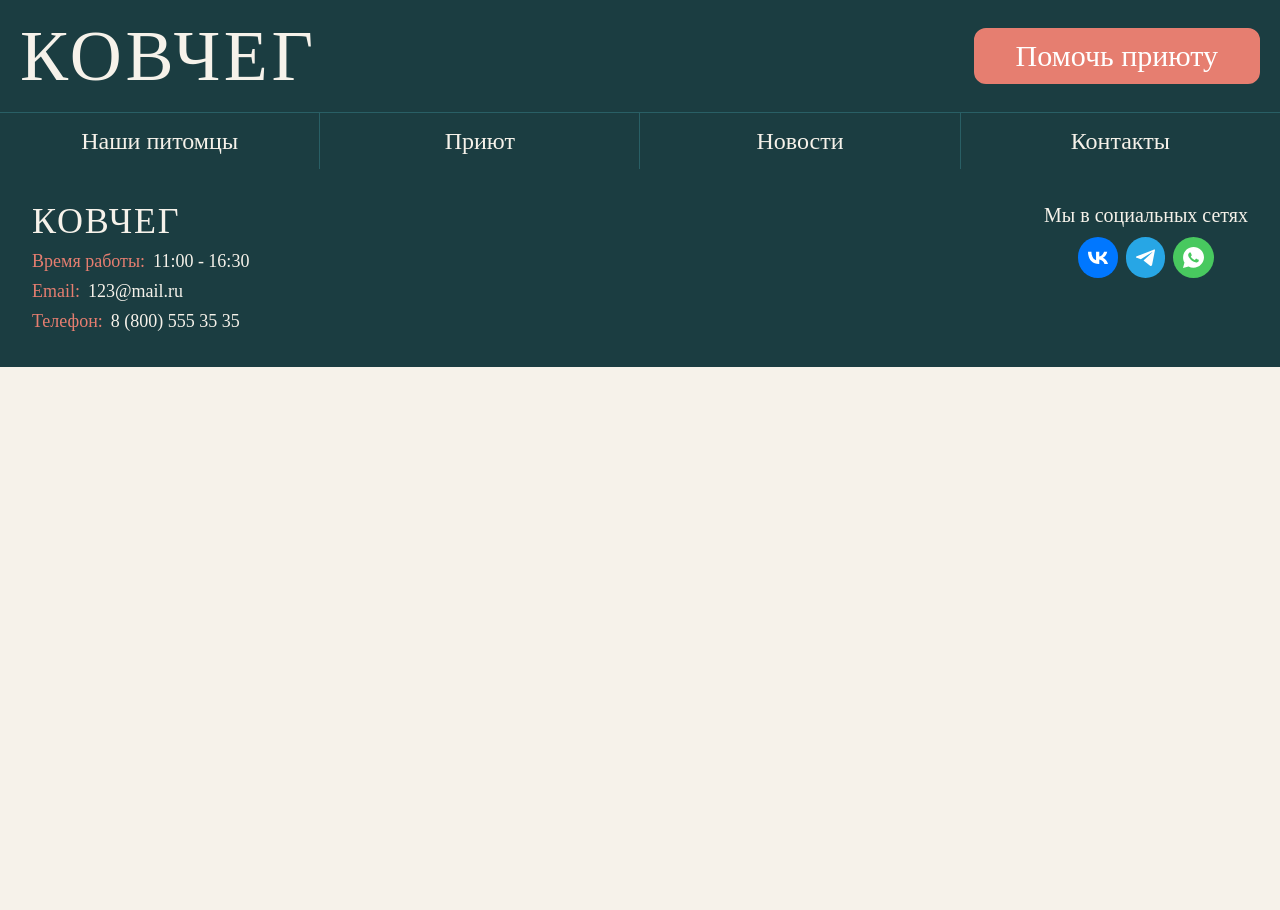
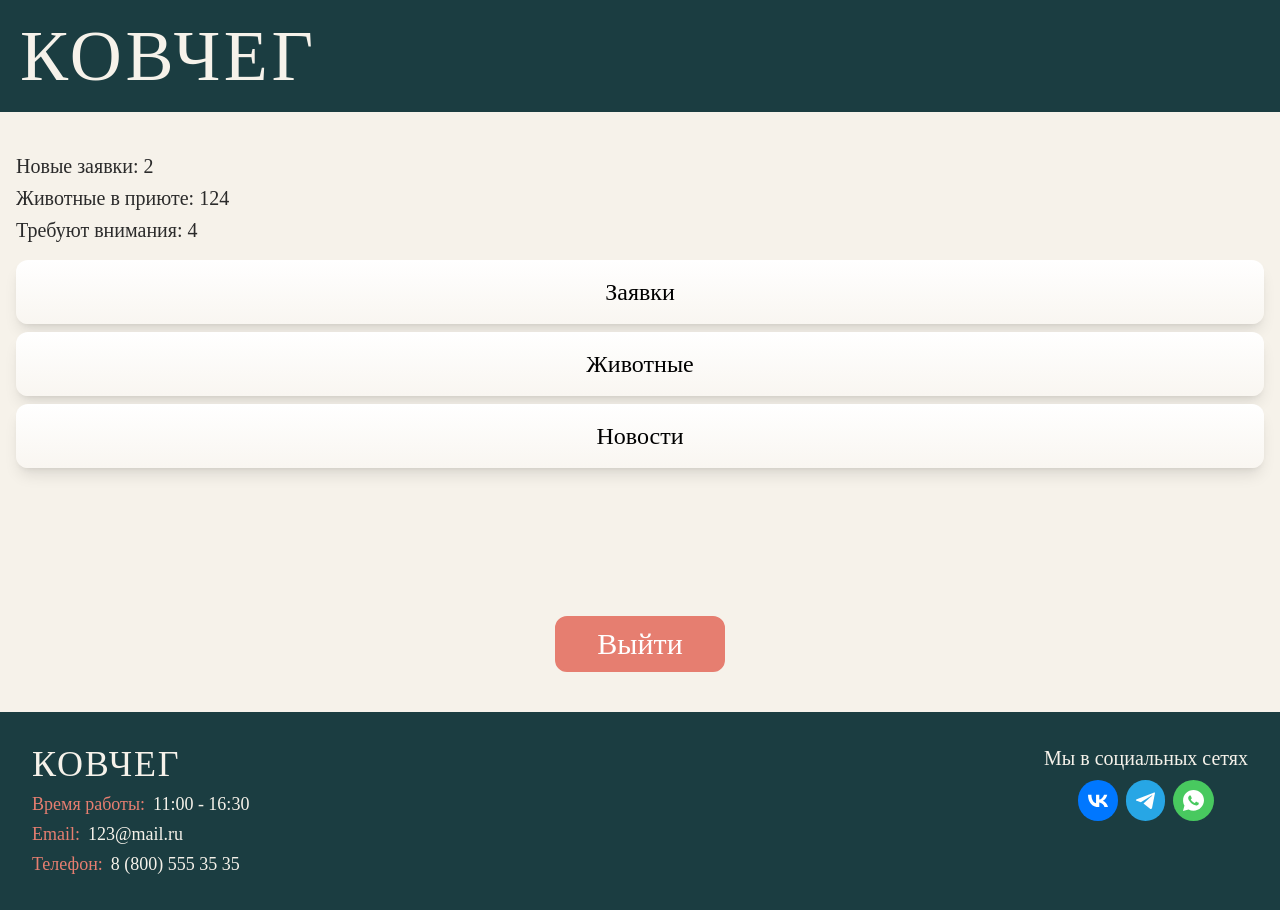
Before and after one commit to FaDe026/ZooZabota, a Nuxt app in the folder frontend/: page /admin in a window 1280 px wide. Before the commit the page ends 800 px from the top, so only its background shows below. Built offline with nearby package versions, Linux system fonts and the light colour scheme; a web font is replaced by a local one.

Commit message:
Сверстал страницу главная

```diff
--- /dev/null
+++ b/frontend/app/pages/admin/index.vue
@@ -0,0 +1,23 @@
+<script lang="ts" setup>
+definePageMeta({
+    layout: "admin"
+})
+
+</script>
+<template>
+    <section class="h-[calc(100vh-200px)] py-10 flex flex-col justify-between px-4 gap-4">
+        <div class="flex flex-col gap-4">
+            <div class="flex text-xl flex-col gap-1 text-text-primary">
+                <span>Новые заявки: 2</span>
+                <span>Животные в приюте: 124</span>
+                <span>Требуют внимания: 4</span>
+            </div>
+            <div class="flex flex-col gap-2">
+                <a href="" class="card-bg card-shadow py-4 text-center rounded-xl text-2xl">Заявки</a>
+                <a href="" class="card-bg card-shadow py-4 text-center rounded-xl text-2xl">Животные</a>
+                <a href="" class="card-bg card-shadow py-4 text-center rounded-xl text-2xl">Новости</a>
+            </div>
+        </div>
+        <button class="btn w-min self-center">Выйти</button>
+    </section>
+</template>
--- a/frontend/app/pages/admin/login.vue
+++ b/frontend/app/pages/admin/login.vue
@@ -5,7 +5,7 @@ definePageMeta({
 </script>
 
 <template>
-    <div class="flex flex-col justify-center items-center px-2 h-[calc(100vh-200px)] w-full">
+    <section class="flex flex-col justify-center items-center px-2 h-[calc(100vh-200px)] w-full">
         <h1 class="text-center text-4xl text-text-primary mb-6">КОВЧЕГ</h1>
         <form action="" class="flex flex-col gap-3 w-full max-w-100">
             <TextInput placeholder="Логин" class="input-grad-bg border-0 shadow-lg"></TextInput>
@@ -17,5 +17,5 @@ definePageMeta({
             <button class="btn">Войти</button>
             <a href="#" class="self-center text-text-secondary">Забыли пароль?</a>
         </form>
-    </div>
+    </section>
 </template>
```
